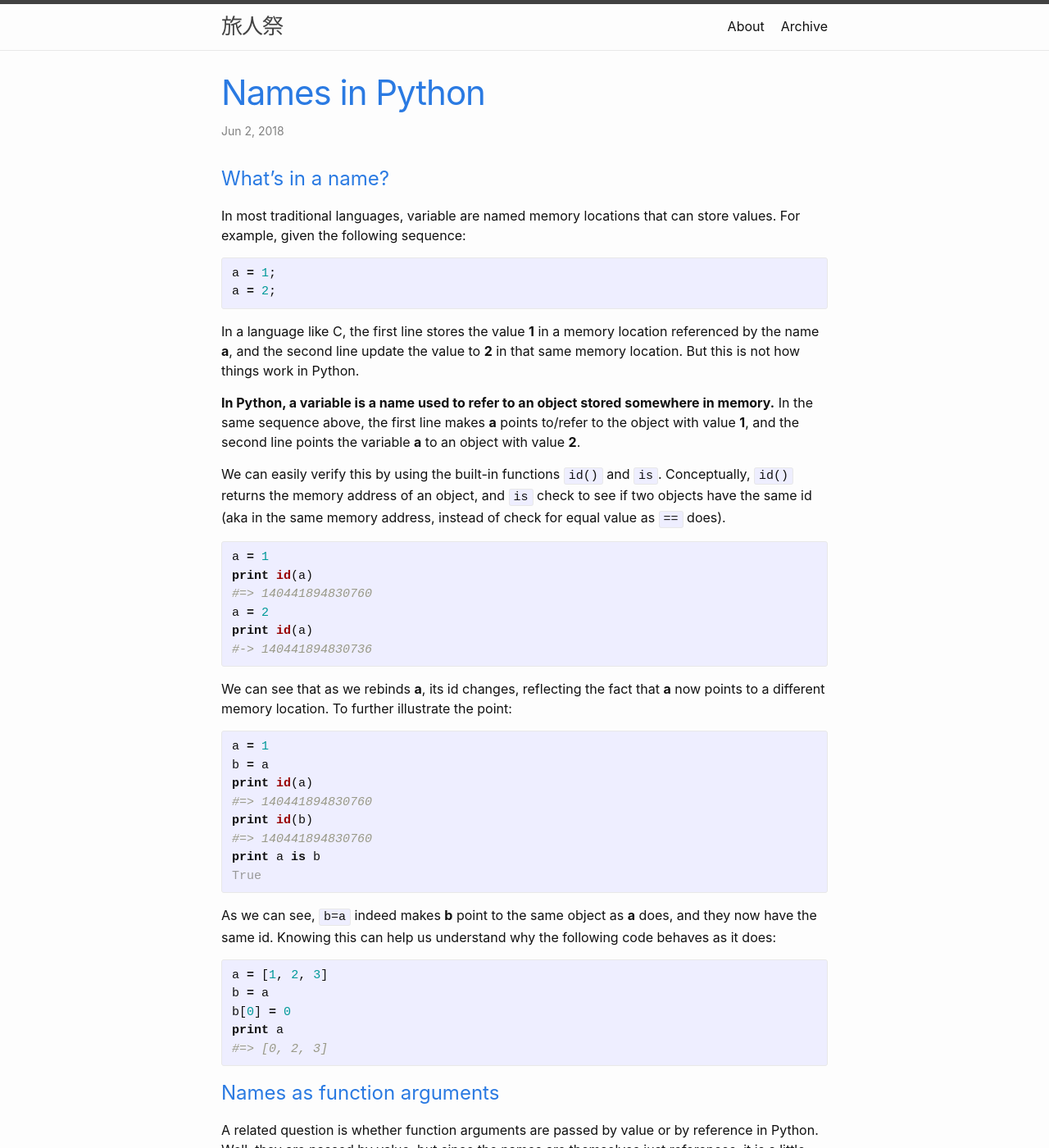
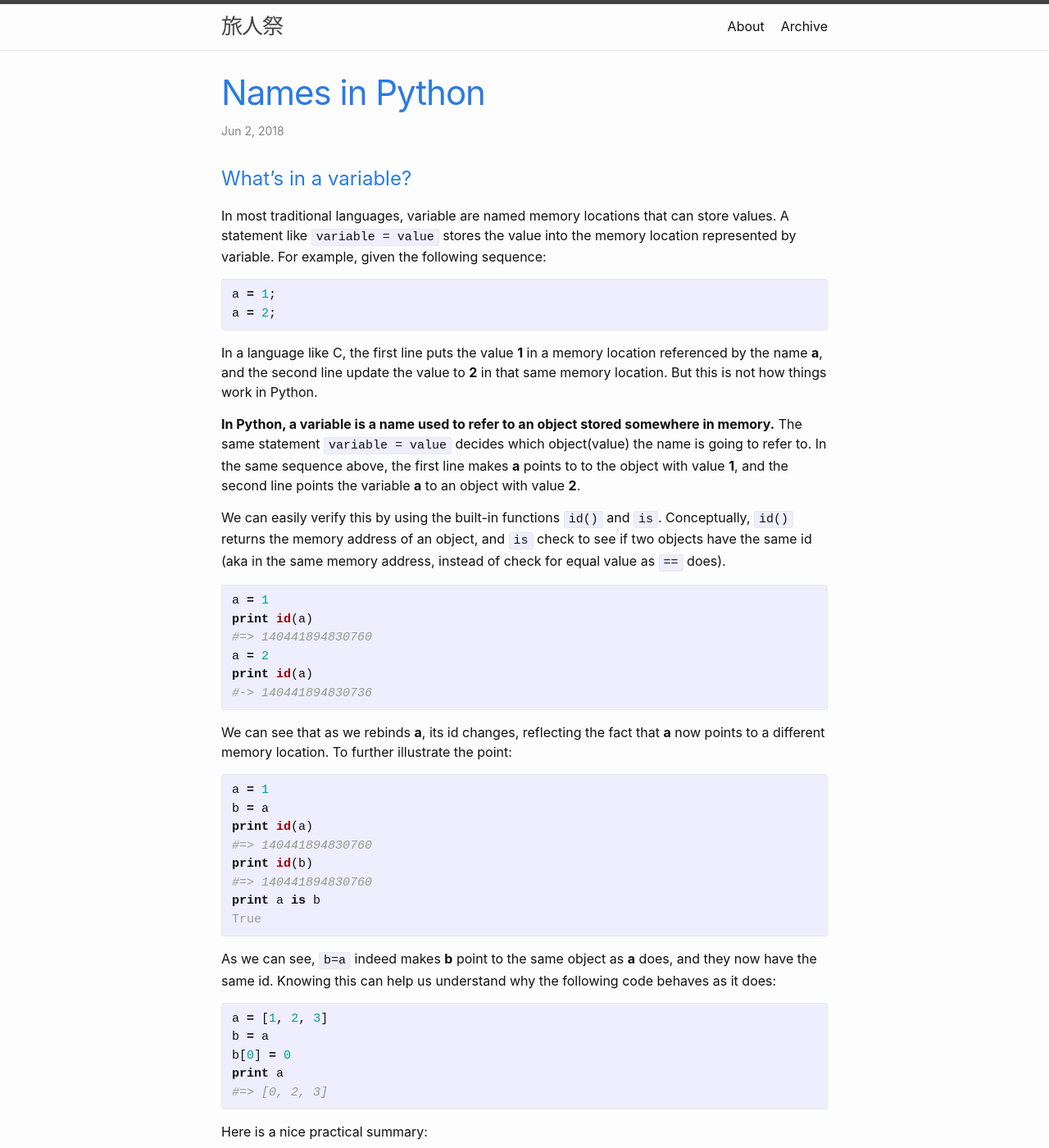
Before and after one commit to x7qiu/x7qiu.github.io, a Jekyll site: the page built from _posts/2018-06-02-python-data-model.md, in a window 1280 px wide and 1400 px high. Shown: the whole window at 82% size. Built offline with Jekyll 4.4.1, drawn with Linux system fonts in a browser that asks for light colours; some of the changed text lies outside the part shown.

Commit message:
rewording

````diff
--- a/_posts/2018-06-02-python-data-model.md
+++ b/_posts/2018-06-02-python-data-model.md
@@ -4,15 +4,15 @@ title: "Names in Python"
 date: 2018-06-02
 categories: Python
 ---
-# What's in a name?
-In most traditional languages, variable are named memory locations that can store values. For example, given the following sequence:
+# What's in a variable?
+In most traditional languages, variable are named memory locations that can store values. A statement like ```variable = value``` stores the value into the memory location represented by variable. For example, given the following sequence:
 {% highlight c %}
 a = 1;
 a = 2;
 {% endhighlight %}
-In a language like C, the first line stores the value **1** in a memory location referenced by the name **a**, and the second line update the value to **2** in that same memory location. But this is not how things work in Python.
+In a language like C, the first line puts the value **1** in a memory location referenced by the name **a**, and the second line update the value to **2** in that same memory location. But this is not how things work in Python.
 
-**In Python, a variable is a name used to refer to an object stored somewhere in memory.** In the same sequence above, the first line makes **a** points to/refer to the object with value **1**, and the second line points the variable **a** to an object with value **2**.
+**In Python, a variable is a name used to refer to an object stored somewhere in memory.**  The same statement ```variable = value``` decides which object(value) the name is going to refer to. In the same sequence above, the first line makes **a** points to to the object with value **1**, and the second line points the variable **a** to an object with value **2**.
 
 We can easily verify this by using the built-in functions ```id()``` and ```is```. Conceptually, ```id()``` returns the memory address of an object, and ```is``` check to see if two objects have the same id (aka in the same memory address, instead of check for equal value as ```==``` does).
 
@@ -48,6 +48,17 @@ print a
 #=> [0, 2, 3]
 {% endhighlight %}
 
+Here is a nice practical summary:
+{% highlight python %}
+B = A
+if A is immutable:    # int, string, tuple, ...
+    if B changes:  A does not change
+if A is mutable:      # list, dict, ...
+    if B is modified in place:  A also changes
+    elif B is rebinded to something else:  A does not change
+{% endhighlight %}
+
+
 # Names as function arguments
 A related question is whether function arguments are passed by value or by reference in Python. Well, they are passed by value, but since the names are themselves just references, it is a little more complicated.
 
````
Also changed, not shown: other parts of _posts/2018-06-02-python-data-model.md (+0 -2 lines).
